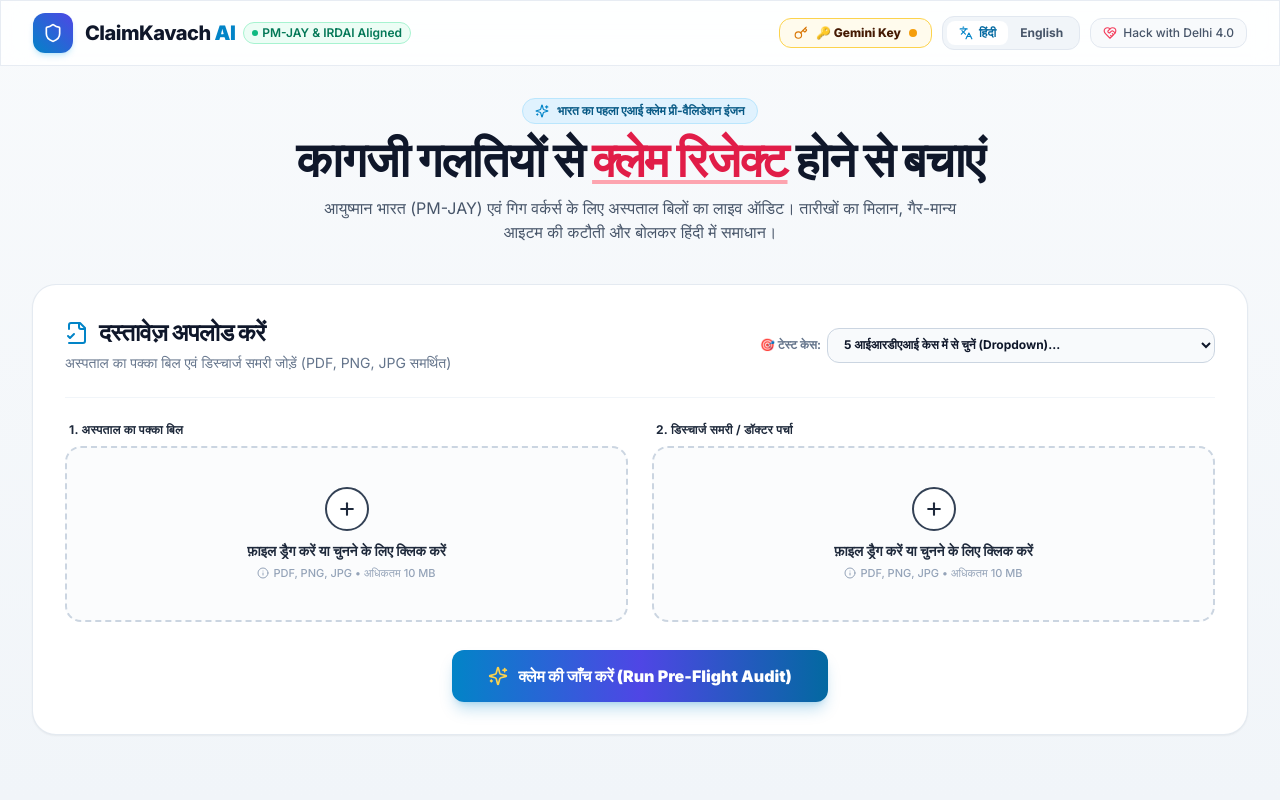
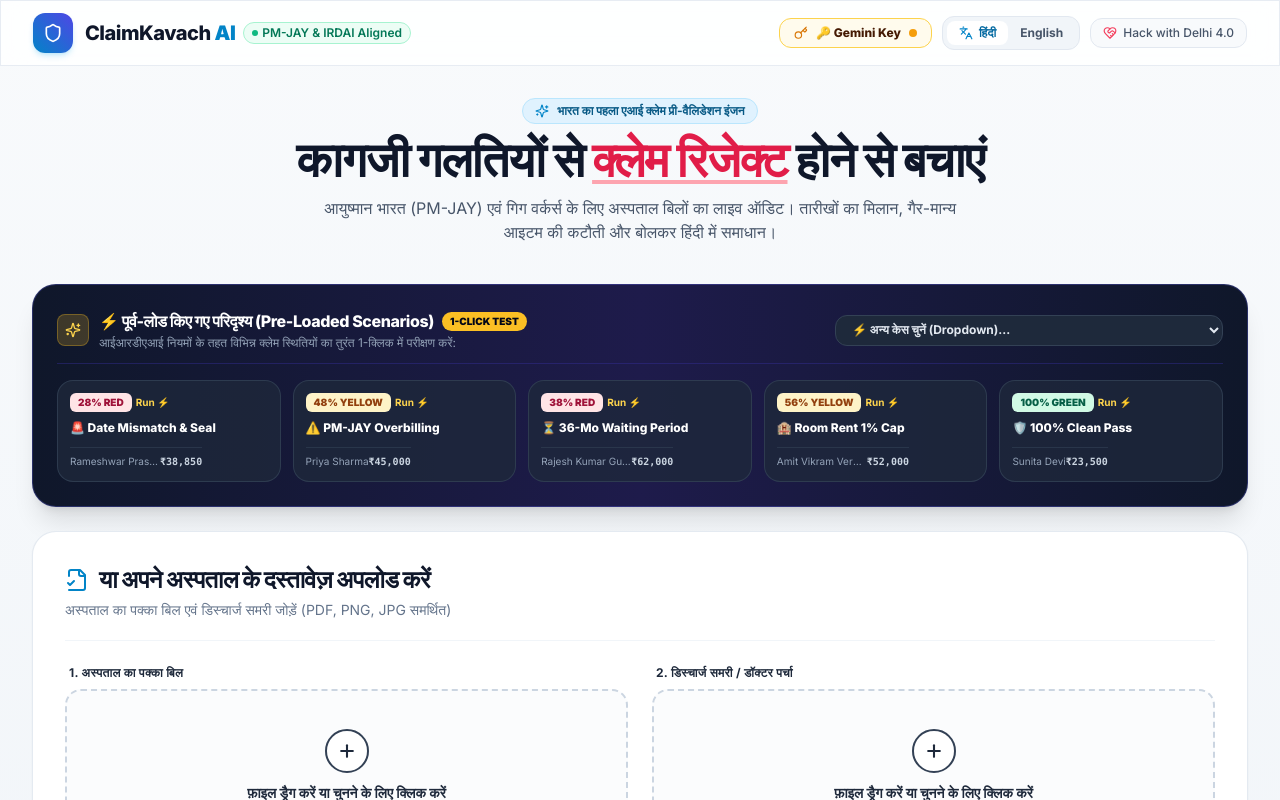
Before and after one commit to Aditya-kumar-yadav/ClaimKavach-AI, a Next.js app: page / in a window 1280 px wide. Shown: the top 800 px of the page. Built offline with nearby package versions, Linux system fonts and the light colour scheme.

Commit message:
feat(ui): add dedicated top showcase for 5 pre-loaded hackathon scenarios and fix header layout

```diff
--- a/components/UploadZone.tsx
+++ b/components/UploadZone.tsx
@@ -14,7 +14,8 @@ import {
   CheckCircle2,
   FileCheck2,
   ChevronUp,
-  Zap
+  Zap,
+  ArrowRight
 } from "lucide-react";
 import { compressImageFile } from "@/lib/image-compressor";
 import { ExtractedClaim } from "@/types/claim";
@@ -161,7 +162,7 @@ export const UploadZone: React.FC<UploadZoneProps> = ({
     activeError.includes("API key")
   );
 
-  // Requirement 1: Once an audit is active, collapse into a slim 1-line bar
+  // Once an audit is active, collapse into a slim 1-line bar
   if (activeClaim && isCollapsed) {
     return (
       <div className="glass-card rounded-2xl px-4 sm:px-6 py-3 mb-6 border border-slate-200/90 shadow-xs flex flex-col sm:flex-row items-start sm:items-center justify-between gap-3 bg-white/95 backdrop-blur-sm transition-all duration-300">
@@ -225,15 +226,104 @@ export const UploadZone: React.FC<UploadZoneProps> = ({
   }
 
   return (
-    <div className="bg-white rounded-3xl p-6 sm:p-8 mb-8 border border-slate-200/90 shadow-sm relative">
+    <div className="space-y-6 mb-8">
+      {/* ======================================================== */}
+      {/* ⚡ Dedicated Pre-loaded Scenarios Bar on TOP for Hackathons */}
+      {/* ======================================================== */}
+      <div className="p-5 sm:p-6 rounded-3xl bg-gradient-to-r from-slate-900 via-indigo-950 to-slate-900 text-white shadow-xl border border-indigo-500/30">
+        <div className="flex flex-col sm:flex-row sm:items-center justify-between gap-3 mb-4 pb-3 border-b border-indigo-800/40">
+          <div className="flex items-center gap-2.5">
+            <div className="h-8 w-8 rounded-lg bg-amber-400/20 text-amber-300 border border-amber-400/30 flex items-center justify-center shrink-0">
+              <Sparkles className="h-4 w-4" />
+            </div>
+            <div>
+              <div className="flex items-center gap-2">
+                <h3 className="font-extrabold text-sm sm:text-base tracking-tight text-white">
+                  {language === "hi" ? "⚡ पूर्व-लोड किए गए परिदृश्य (Pre-Loaded Scenarios)" : "⚡ Pre-Loaded Scenarios for Hackathon Evaluation"}
+                </h3>
+                <span className="text-[10px] uppercase font-black px-2 py-0.5 rounded-full bg-amber-400 text-slate-950">
+                  1-Click Test
+                </span>
+              </div>
+              <p className="text-xs text-slate-400 mt-0.5">
+                {language === "hi"
+                  ? "आईआरडीएआई नियमों के तहत विभिन्न क्लेम स्थितियों का तुरंत 1-क्लिक में परीक्षण करें:"
+                  : "Instant deterministic audit against IRDAI (May 2024) guidelines with zero upload required:"}
+              </p>
+            </div>
+          </div>
+
+          {/* Quick Dropdown Alternative */}
+          <div className="shrink-0">
+            <select
+              disabled={isLoading}
+              defaultValue=""
+              onChange={(e) => {
+                if (e.target.value) {
+                  onAnalyze(undefined, undefined, e.target.value as any);
+                  e.target.value = "";
+                }
+              }}
+              className="text-xs font-bold px-3 py-1.5 rounded-xl bg-slate-800 text-slate-200 border border-slate-700 hover:border-amber-400 focus:ring-2 focus:ring-amber-500/30 cursor-pointer transition-all shadow-xs"
+            >
+              <option value="" disabled>
+                {language === "hi" ? "⚡ अन्य केस चुनें (Dropdown)..." : "⚡ Switch Scenario (Dropdown)..."}
+              </option>
+              {DEMO_SCENARIO_LIST.map((sc) => (
+                <option key={sc.id} value={sc.id}>
+                  {sc.name}
+                </option>
+              ))}
+            </select>
+          </div>
+        </div>
+
+        {/* 5 One-Click Scenario Cards */}
+        <div className="grid grid-cols-1 sm:grid-cols-2 lg:grid-cols-5 gap-3">
+          {DEMO_SCENARIO_LIST.map((sc) => (
+            <button
+              key={sc.id}
+              type="button"
+              disabled={isLoading}
+              onClick={() => onAnalyze(undefined, undefined, sc.id)}
+              className="p-3 rounded-2xl bg-slate-800/80 hover:bg-slate-700/90 border border-slate-700/80 hover:border-amber-400 text-left transition-all group cursor-pointer active:scale-98 flex flex-col justify-between shadow-xs hover:shadow-md"
+            >
+              <div className="flex items-center justify-between gap-1 mb-2">
+                <span className={`text-[10px] font-black px-2 py-0.5 rounded-md ${sc.badgeColor}`}>
+                  {sc.badge}
+                </span>
+                <span className="text-[10px] text-amber-300 font-bold group-hover:scale-105 transition-transform flex items-center gap-0.5">
+                  Run ⚡
+                </span>
+              </div>
+              <p className="font-extrabold text-xs text-white group-hover:text-amber-200 leading-snug">
+                {sc.id === "flawed" && "🚨 Date Mismatch & Seal"}
+                {sc.id === "overbilled" && "⚠️ PM-JAY Overbilling"}
+                {sc.id === "waiting" && "⏳ 36-Mo Waiting Period"}
+                {sc.id === "roomrent" && "🏨 Room Rent 1% Cap"}
+                {sc.id === "clean" && "🛡️ 100% Clean Pass"}
+              </p>
+              <div className="mt-2.5 pt-1.5 border-t border-slate-700/60 flex items-center justify-between text-[10px] text-slate-400">
+                <span className="truncate max-w-[90px]">{sc.patientName.split("(")[0].trim()}</span>
+                <span className="font-mono text-slate-300 font-bold">₹{sc.claim.claimedTotal.toLocaleString("en-IN")}</span>
+              </div>
+            </button>
+          ))}
+        </div>
+      </div>
+
+      {/* ======================================================== */}
+      {/* Upload Custom Claim Documents Section */}
+      {/* ======================================================== */}
+      <div className="bg-white rounded-3xl p-6 sm:p-8 border border-slate-200/90 shadow-sm relative">
         {/* Header */}
-      <div className="flex flex-col sm:flex-row sm:items-center justify-between gap-4 mb-6 pb-6 border-b border-slate-100">
+        <div className="flex flex-col sm:flex-row sm:items-center justify-between gap-4 mb-6 pb-5 border-b border-slate-100">
           <div>
             <h2 className="text-xl sm:text-2xl font-black text-slate-900 tracking-tight flex items-center gap-2.5">
               <FileCheck2 className="h-6 w-6 text-sky-600" />
               {language === "hi"
-              ? "दस्तावेज़ अपलोड करें"
-              : "Upload Claim Documents"}
+                ? "या अपने अस्पताल के दस्तावेज़ अपलोड करें"
+                : "Or Ingest Custom Claim Documents"}
             </h2>
             <p className="text-xs sm:text-sm text-slate-500 mt-1">
               {language === "hi"
@@ -242,45 +332,16 @@ export const UploadZone: React.FC<UploadZoneProps> = ({
             </p>
           </div>
 
-        {/* Pre-loaded Scenarios Dropdown */}
-        <div className="flex flex-wrap items-center gap-2.5">
-          <div className="flex items-center gap-1.5">
-            <span className="text-xs font-bold text-slate-500 hidden sm:inline">
-              {language === "hi" ? "🎯 टेस्ट केस:" : "🎯 Pre-loaded Scenarios:"}
-            </span>
-            <select
-              disabled={isLoading || isCompressing !== null}
-              defaultValue=""
-              onChange={(e) => {
-                if (e.target.value) {
-                  onAnalyze(undefined, undefined, e.target.value as any);
-                  e.target.value = "";
-                }
-              }}
-              className="text-xs font-bold px-3 py-2 rounded-xl bg-slate-50 hover:bg-slate-100 text-slate-900 border border-slate-300 shadow-2xs focus:ring-2 focus:ring-sky-500/20 cursor-pointer transition-all"
-            >
-              <option value="" disabled>
-                {language === "hi" ? "5 आईआरडीएआई केस में से चुनें (Dropdown)..." : "Select from 5 IRDAI Cases (Dropdown)..."}
-              </option>
-              {DEMO_SCENARIO_LIST.map((sc) => (
-                <option key={sc.id} value={sc.id}>
-                  {sc.name}
-                </option>
-              ))}
-            </select>
-          </div>
-
           {activeClaim && (
             <button
               type="button"
               onClick={() => setIsCollapsed(true)}
-              className="px-3 py-1.5 rounded-xl bg-slate-100 hover:bg-slate-200 text-slate-700 text-xs font-semibold border border-slate-200 transition-all flex items-center gap-1.5 cursor-pointer ml-1"
+              className="px-3.5 py-1.5 rounded-xl bg-slate-100 hover:bg-slate-200 text-slate-700 text-xs font-semibold border border-slate-200 transition-all flex items-center gap-1.5 cursor-pointer ml-auto"
             >
               <ChevronUp className="h-3.5 w-3.5 text-slate-500" />
               <span>{language === "hi" ? "समेटें (Collapse)" : "Collapse"}</span>
             </button>
           )}
-        </div>
         </div>
 
         {/* Prominent API Key / Extraction Error Notice */}
@@ -603,6 +664,7 @@ export const UploadZone: React.FC<UploadZoneProps> = ({
             )}
           </button>
         </div>
+      </div>
 
       {/* Lightbox Document Preview Modal */}
       {previewDoc && (
```
Lines whose indentation alone changed are shown as unchanged.
